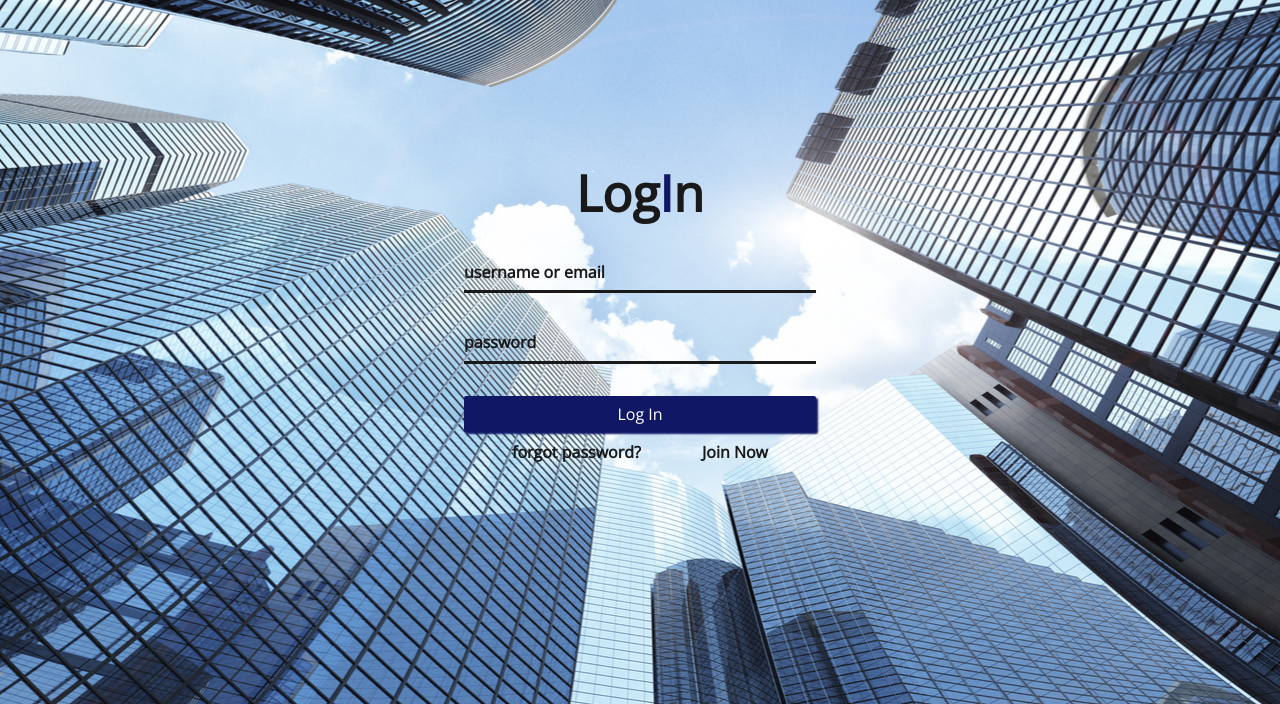
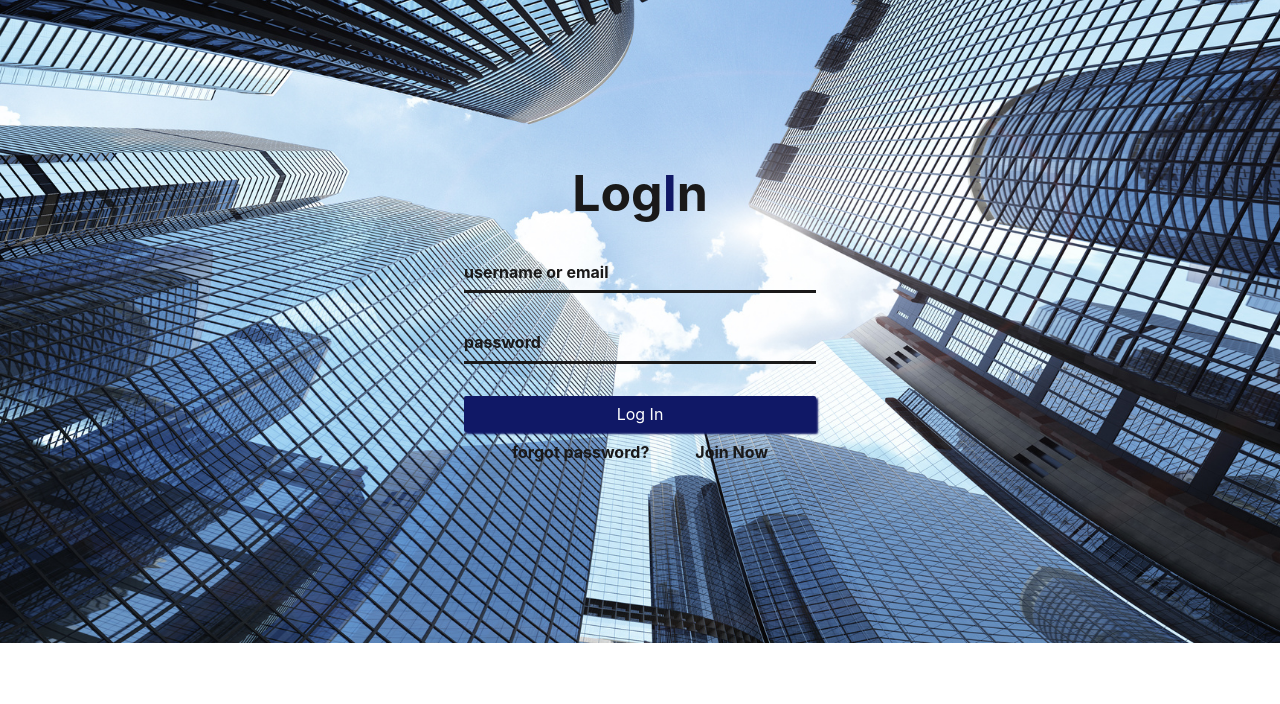
Before and after one commit to CristinaMarilena/BankingService, a Spring Boot app: page / in a window 1280 px wide. Shown: the top 704 px of the page. Run offline with Spring Boot 4, Linux system fonts and the light colour scheme; some of the project's set-up classes (security, data sources, template engines, error pages and the like) are left out, and stand-ins take their place; some libraries are stand-ins or nearby versions.

Commit message:
[BH-1] Full background image added

```diff
--- a/src/main/resources/static/css/index.css
+++ b/src/main/resources/static/css/index.css
@@ -2,14 +2,16 @@
 @import url('https://fonts.googleapis.com/css?family=Lobster');
 
 body {
-  color: #fff;
+/* The image used */
   background-image: url("../img/register.jpg");
-  height: 160%;
+
+  /* Full height */
+  height: 100%;
+
+  /* Center and scale the image nicely */
   background-position: center;
   background-repeat: no-repeat;
-  font-family: 'Open Sans', sans-serif;
-  min-width: 100%;
-  min-height: 100%;
+  background-size: cover;
 }
 
 .form {
```
